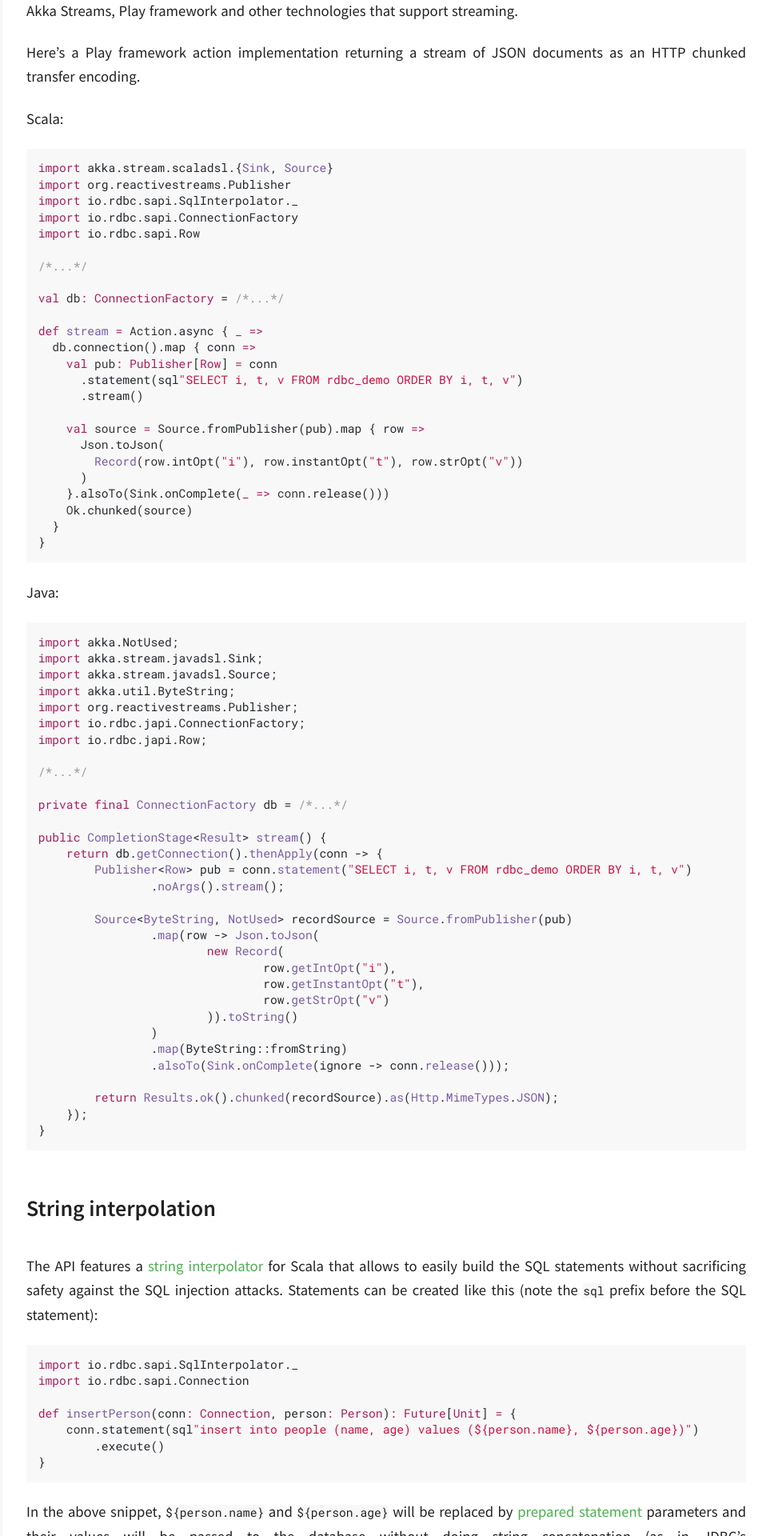
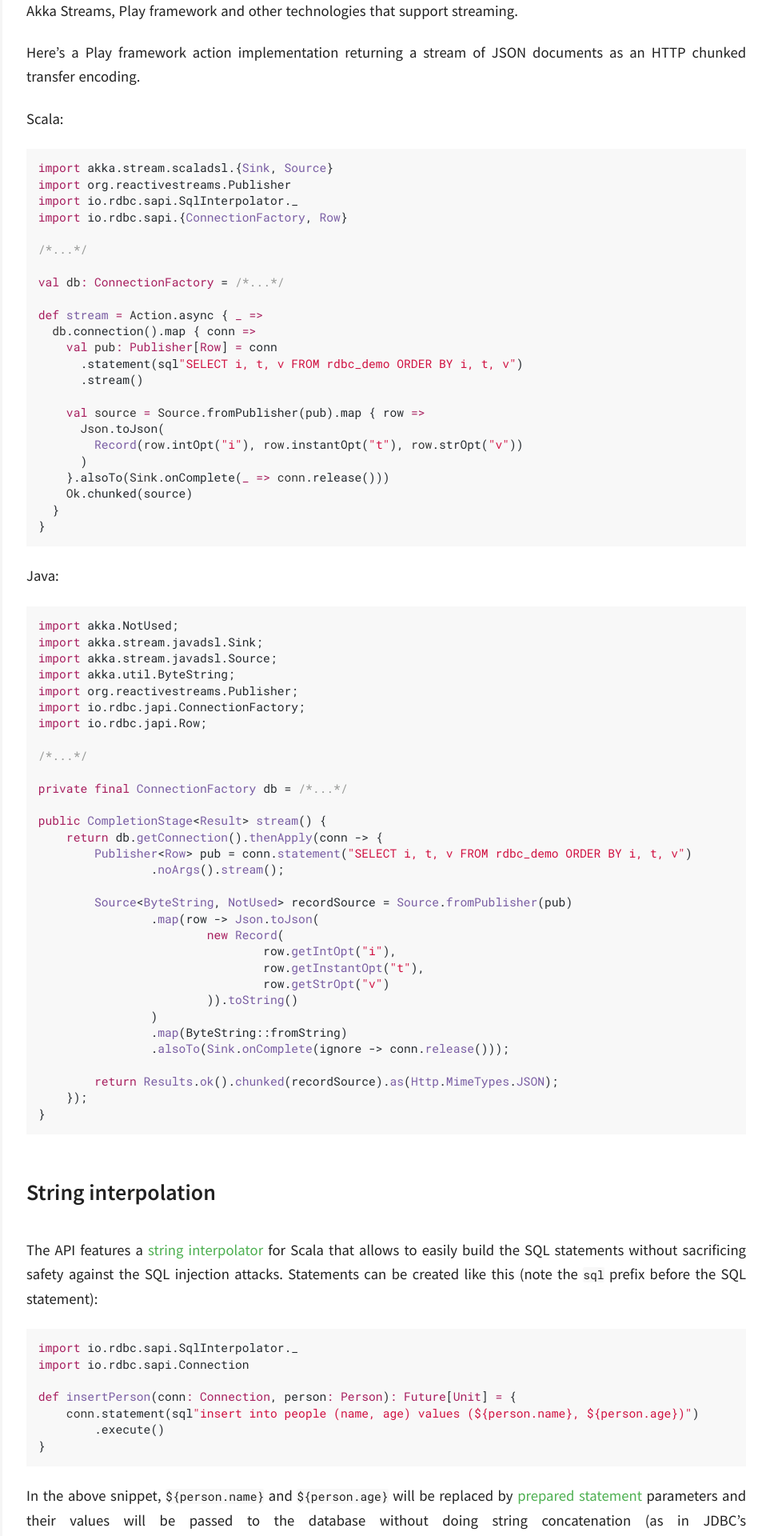
Before and after one commit to povder/pado.io, a Jekyll site: the page built from _posts/2018-06-19-rdbc-asynchronous-database-api-scala-java.md, in a window 1280 px wide. Shown: the part 3080-5000 px from the top of the page at 80% size, without its empty margins (317-1280 px from the left). Built offline with Jekyll 4.4.1, drawn with Linux system fonts in a browser that asks for light colours; comment, search, counter and statistics services are not loaded.

Commit message:
Make snippet imports more concise

```diff
--- a/_posts/2018-06-19-rdbc-asynchronous-database-api-scala-java.md
+++ b/_posts/2018-06-19-rdbc-asynchronous-database-api-scala-java.md
@@ -124,8 +124,7 @@ Scala:
 import akka.stream.scaladsl.{Sink, Source}
 import org.reactivestreams.Publisher
 import io.rdbc.sapi.SqlInterpolator._
-import io.rdbc.sapi.ConnectionFactory
-import io.rdbc.sapi.Row
+import io.rdbc.sapi.{ConnectionFactory, Row}
 
 /*...*/
 
```
